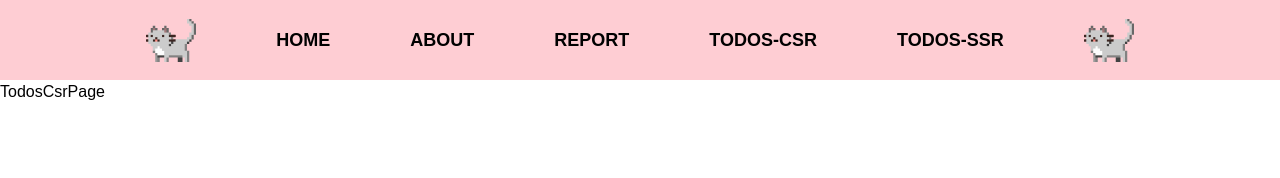
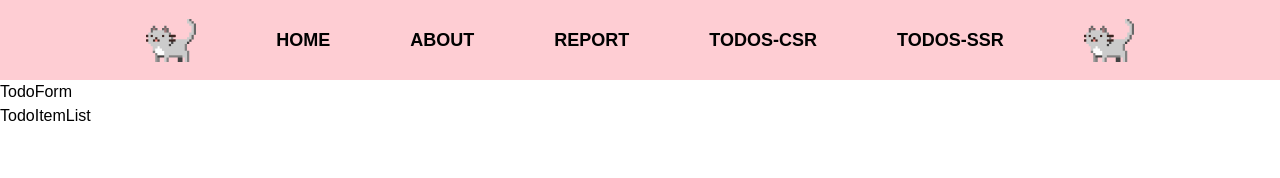
Before and after one commit to redberry0217/myTodoList_nextJs, a Next.js app: page /todos-csr in a window 1280 px wide. Shown: the top 178 px of the page. Built offline with nearby package versions, Linux system fonts and the light colour scheme; a web font is replaced by a local one.

Commit message:
Add: Todos-csr UI

```diff
--- a/src/app/page.tsx
+++ b/src/app/page.tsx
@@ -1,6 +1,6 @@
 export default function Home() {
   return (
-    <main className="flex min-h-screen flex-col items-center p-24 bg-rose-50">
+    <main className="flex min-h-screen flex-col items-center p-24 bg-rose-50 text-center">
       <img
         src="https://i.gifer.com/x8.gif"
         alt="고양이가 하늘을 날아가는 그림"
@@ -8,6 +8,8 @@ export default function Home() {
       />
       <br />
       2024년 3월 15일 Next.js 과제입니다.
+      <br />
+      나만 고양이 없어 🐈🐈🐈
     </main>
   );
 }
--- a/src/app/report/page.tsx
+++ b/src/app/report/page.tsx
@@ -13,8 +13,8 @@ async function ReportPage() {
         <div className="flex flex-col">
           <h1 className="text-2xl mb-3.5 text-center">😺투두리스트 통계😺</h1>
           <p className="mt-3.5 leading-loose">
-            현재까지 <span className="font-semibold text-rose-500">{todosList.length}개</span>의 투두리스트가
-            등록되었습니다.
+            현재 <span className="font-semibold text-rose-500">{todosList.length}개</span>의 투두리스트가 등록되어
+            있습니다.
             <br />
             해야할 todo는 <span className="font-semibold text-rose-500">{todoList.length}개</span>, 완료된 todo는{' '}
             <span className="font-semibold text-rose-500">{doneList.length}개</span>가 있습니다.
--- a/src/app/todos-csr/page.tsx
+++ b/src/app/todos-csr/page.tsx
@@ -1,7 +1,14 @@
-import React from "react";
+import TodoForm from '@/components/todoForm';
+import TodoItemList from '@/components/todoItemList';
+import React from 'react';
 
 function TodosCsrPage() {
-  return <div>TodosCsrPage</div>;
+  return (
+    <>
+      <TodoForm />
+      <TodoItemList />
+    </>
+  );
 }
 
 export default TodosCsrPage;
--- /dev/null
+++ b/src/components/todoForm.tsx
@@ -0,0 +1,7 @@
+import React from 'react';
+
+function TodoForm() {
+  return <div>TodoForm</div>;
+}
+
+export default TodoForm;
--- /dev/null
+++ b/src/components/todoItemList.tsx
@@ -0,0 +1,7 @@
+import React from 'react';
+
+function TodoItemList() {
+  return <div>TodoItemList</div>;
+}
+
+export default TodoItemList;
```
